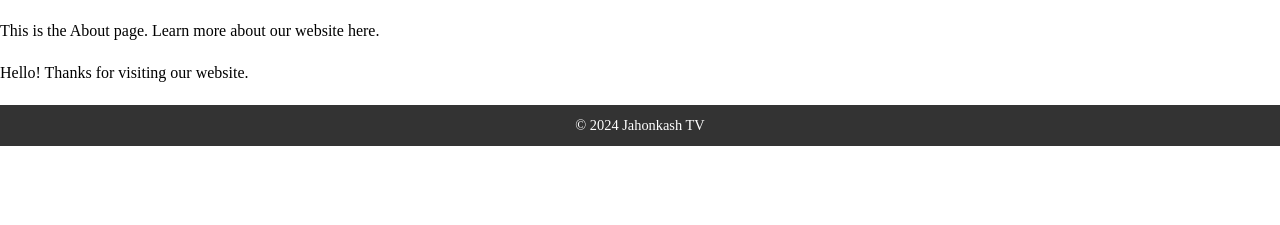
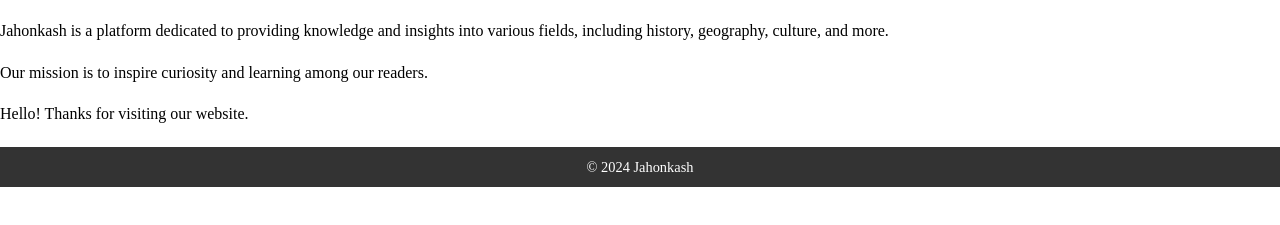
Before and after one commit to Akhigangsta/Double-A, a plain HTML site: page about.html in a window 1280 px wide. Shown: the part 157-382 px from the top of the page. Drawn offline with Linux system fonts and the light colour scheme.

Commit message:
Update about.html

```diff
--- a/about.html
+++ b/about.html
@@ -18,10 +18,11 @@
     </header>
     <main>
         <h1>About Us</h1>
-        <p>This is the About page. Learn more about our website here.</p>
+        <p>Jahonkash is a platform dedicated to providing knowledge and insights into various fields, including history, geography, culture, and more.</p>
+        <p2>Our mission is to inspire curiosity and learning among our readers.</p2>
     </main>
     <footer>
-        <p>&copy; 2024 Jahonkash TV</p>
+        <p>&copy; 2024 Jahonkash</p>
     </footer>
     <script src="script.js"></script>
 </body>
```
